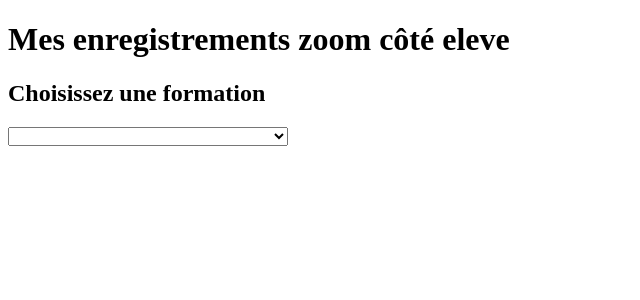
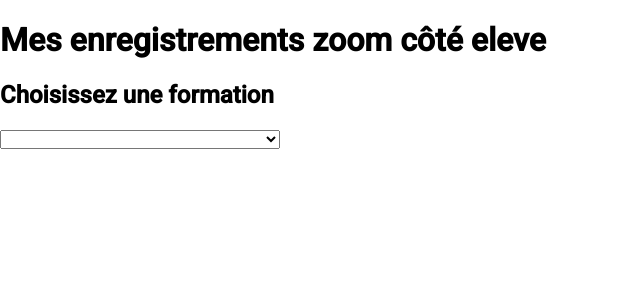
Before and after one commit to Nomades-MWAD-Projet/SMSNomades, an Angular app: page /zoom in a window 1280 px wide. Shown: the top 300 px of the page, without its empty margins (0-640 px from the left). Built offline with nearby package versions, Linux system fonts and the light colour scheme.

Commit message:
chore: Update dependencies and interfaces

```diff
--- a/angular.json
+++ b/angular.json
@@ -27,6 +27,7 @@
               }
             ],
             "styles": [
+              "@angular/material/prebuilt-themes/azure-blue.css",
               "src/styles.css"
             ],
             "scripts": []
@@ -85,6 +86,7 @@
               }
             ],
             "styles": [
+              "@angular/material/prebuilt-themes/azure-blue.css",
               "src/styles.css"
             ],
             "scripts": []
--- a/package.json
+++ b/package.json
@@ -11,10 +11,12 @@
   "private": true,
   "dependencies": {
     "@angular/animations": "^18.2.0",
+    "@angular/cdk": "^18.2.3",
     "@angular/common": "^18.2.0",
     "@angular/compiler": "^18.2.0",
     "@angular/core": "^18.2.0",
     "@angular/forms": "^18.2.0",
+    "@angular/material": "^18.2.3",
     "@angular/platform-browser": "^18.2.0",
     "@angular/platform-browser-dynamic": "^18.2.0",
     "@angular/router": "^18.2.0",
--- a/src/app/app.config.ts
+++ b/src/app/app.config.ts
@@ -2,7 +2,8 @@
 import { provideRouter } from '@angular/router';
 
 import { routes } from './app.routes';
+import { provideAnimationsAsync } from '@angular/platform-browser/animations/async';
 
 export const appConfig: ApplicationConfig = {
-  providers: [provideZoneChangeDetection({ eventCoalescing: true }), provideRouter(routes)]
+  providers: [provideZoneChangeDetection({ eventCoalescing: true }), provideRouter(routes), provideAnimationsAsync()]
 };
--- a/src/app/components/zoom/zoom.component.ts
+++ b/src/app/components/zoom/zoom.component.ts
@@ -3,6 +3,8 @@
 import { FormacaoService } from '../create-zoom/formacao.service';
 import { Injectable } from '@angular/core';
 import { FormsModule } from '@angular/forms';
+import { DialogContentExampleDialog } from '../DialogContentExampleDialog/DialogContentExampleDialog.component';
+import { MatDialog } from '@angular/material/dialog';
 
 @Injectable()
 @Component({
@@ -46,4 +48,15 @@
       this.selectedFormacaoNome = this.selectedFormacaoToShowAulas.nome;
     }
   }
+
+  dialog = Inject(MatDialog);
+
+  openDialog() {
+    this.dialog.open(DialogContentExampleDialog, {
+      maxWidth: '100vw',
+      maxHeight: '100vh',
+      height: '100%',
+      width: '100%'
+    });
+  }
 }
--- a/src/index.html
+++ b/src/index.html
@@ -6,6 +6,8 @@
   <base href="/">
   <meta name="viewport" content="width=device-width, initial-scale=1">
   <link rel="icon" type="image/x-icon" href="favicon.ico">
+  <link href="https://fonts.googleapis.com/css2?family=Roboto:wght@300;400;500&display=swap" rel="stylesheet">
+  <link href="https://fonts.googleapis.com/icon?family=Material+Icons" rel="stylesheet">
 </head>
 <body>
   <app-root></app-root>
--- a/src/styles.css
+++ b/src/styles.css
@@ -1 +1,4 @@
 /* You can add global styles to this file, and also import other style files */
+
+html, body { height: 100%; }
+body { margin: 0; font-family: Roboto, "Helvetica Neue", sans-serif; }
```
Also changed, not shown: 1 other file (tests, documents, lock files or other folders).
